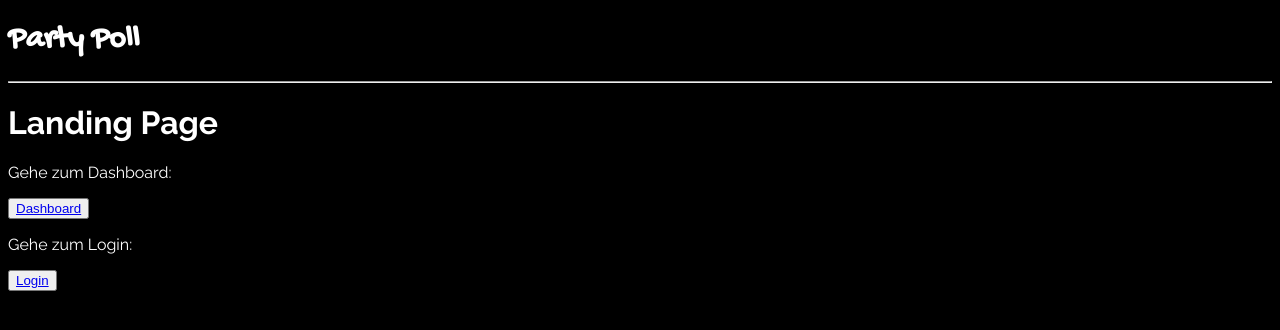
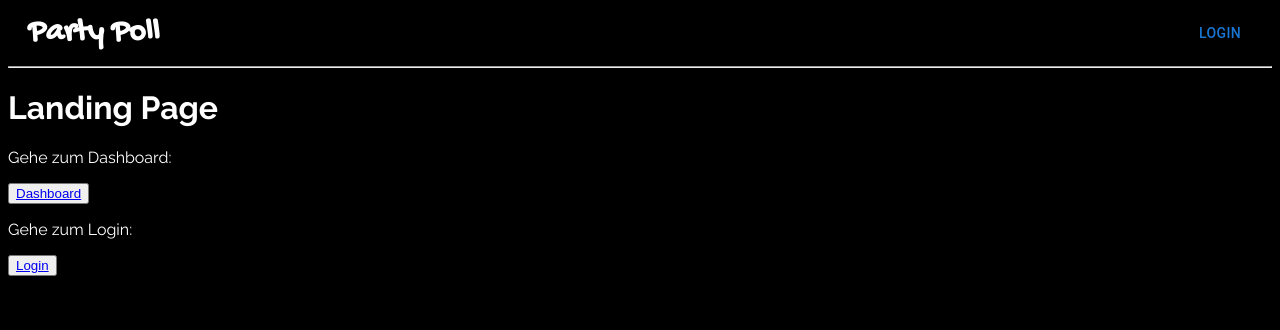
Before and after one commit to DespinaSfa/nextjs-workshop, a React (Create React App) app in the folder frontend/: page / in a window 1280 px wide. Shown: the top 330 px of the page. Built offline with nearby package versions, Linux system fonts and the light colour scheme.

Commit message:
update header

```diff
--- a/frontend/package.json
+++ b/frontend/package.json
@@ -3,6 +3,9 @@
   "version": "0.1.0",
   "private": true,
   "dependencies": {
+    "@emotion/react": "^11.11.4",
+    "@emotion/styled": "^11.11.5",
+    "@mui/material": "^5.15.15",
     "@testing-library/jest-dom": "^5.17.0",
     "@testing-library/react": "^13.4.0",
     "@testing-library/user-event": "^13.5.0",
@@ -13,6 +16,7 @@
     "react": "^18.2.0",
     "react-dom": "^18.2.0",
     "react-scripts": "5.0.1",
+    "sass": "^1.66.1",
     "typescript": "^4.9.5",
     "web-vitals": "^2.1.4"
   },
--- a/frontend/src/Components/Header.css
+++ /dev/null
@@ -1,7 +0,0 @@
-.icon {
-    font-family: "Gochi Hand";
-}
-
-hr {
-    color: #887EF1;
-}
--- /dev/null
+++ b/frontend/src/Components/Header.module.scss
@@ -0,0 +1,34 @@
+.header {
+    display: flex;
+    flex-direction: row;
+    justify-content: space-between;
+    align-items: center;
+    padding-left: 20px;
+    padding-right: 20px;
+    height: 50px;
+}
+.icon {
+    font-family: "Gochi Hand";
+}
+
+.button {
+    background-color: #DBF881;
+    color: #000000;
+    font-size: 0.6rem;
+    font-weight: 700;
+    padding: 0.6rem 1rem;
+    border-radius: 0rem;
+    border: none;
+    cursor: pointer;
+    // transition: background-color 0.3s ease-in-out;
+
+    &:hover {
+        background-color: #887EF1;
+        color: #ffffff;
+    }
+
+}
+
+hr {
+    color: #887EF1;
+}
--- a/frontend/src/Components/Header.tsx
+++ b/frontend/src/Components/Header.tsx
@@ -1,12 +1,22 @@
 import React from 'react';
-import './Header.css';
+import c from './Header.module.scss';
+import Button from '@mui/material/Button';
+import { Link } from "react-router-dom";
 
 class Header extends React.Component {
     render() {
       return (
         <>
-            <h1 className='icon'>Party Poll</h1>
-            <hr />
+          <div className={c.header}>
+            <h1 className={c.icon}>Party Poll</h1>
+            {
+            //TODO: if logged in display instead of Login button the profil menu -> change when authentication is implemented
+            }
+            <Button className={c.button} component={Link} to="/login">
+              Login
+            </Button>
+          </div>
+          <hr/>
         </>
       );
     }
```
Also changed, not shown: 1 other file (tests, documents, lock files or other folders).
